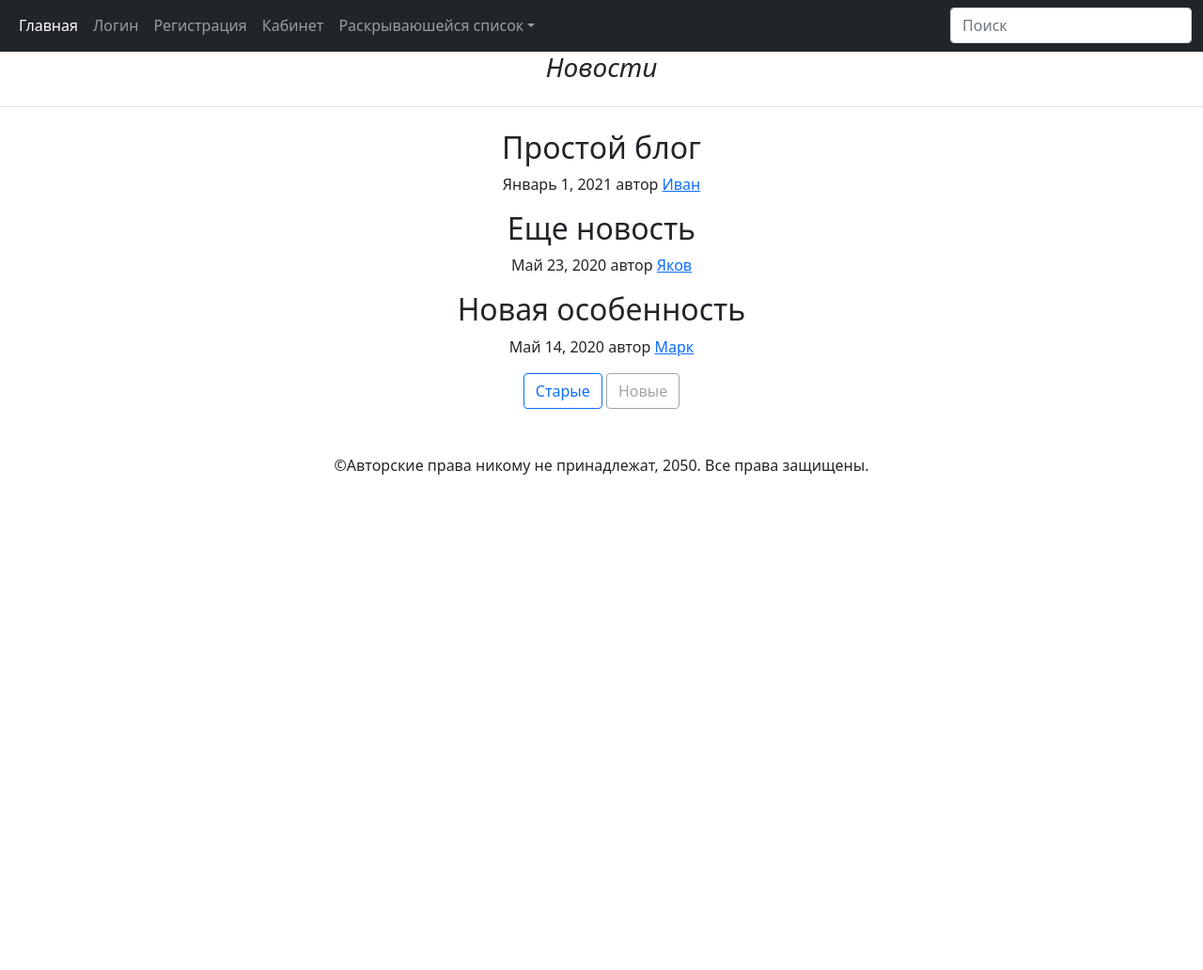
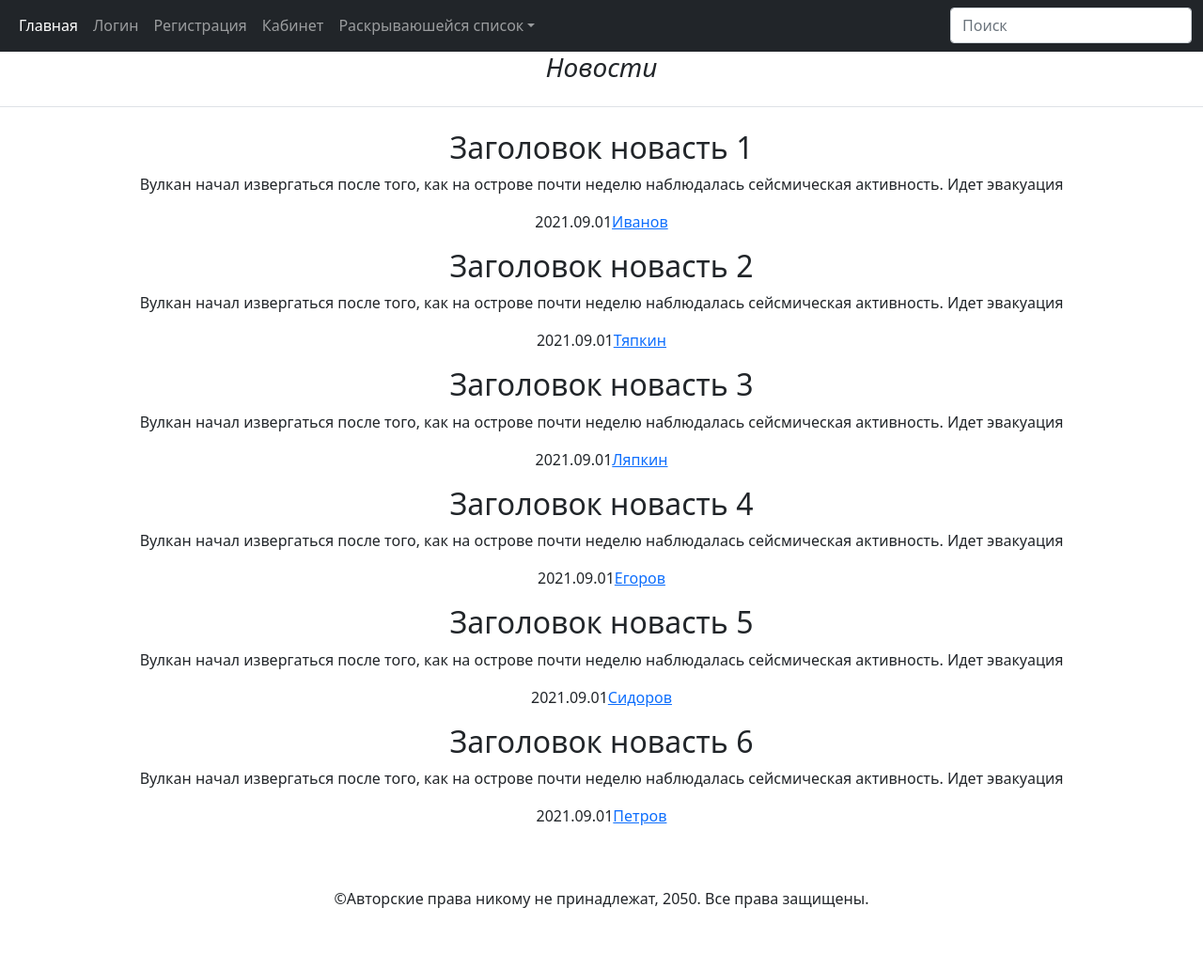
Before and after one commit to ArtemMaslyatnik/News, a PHP site: page /news/ in a window 1280 px wide. Shown: the part 153-1185 px from the top of the page at 94% size. Before the commit the page ends 800 px from the top, so only its background shows below. Run offline with PHP 8.4, Linux system fonts and the light colour scheme.

Commit message:
implement dynamic post output

```diff
--- /dev/null
+++ b/components/News.php
@@ -0,0 +1,39 @@
+<?php
+return  array(
+    array(
+        'title' => 'Заголовок новасть 1',
+        'date' => '2021.09.01',
+        'content' => 'Вулкан начал извергаться после того, как на острове почти неделю наблюдалась сейсмическая активность. Идет эвакуация',
+        'author_name' => 'Иванов',
+    ),
+    array(
+        'title' => 'Заголовок новасть 2',
+        'date' => '2021.09.01',
+        'content' => 'Вулкан начал извергаться после того, как на острове почти неделю наблюдалась сейсмическая активность. Идет эвакуация',
+        'author_name' => 'Тяпкин',
+    ),
+    array(
+        'title' => 'Заголовок новасть 3',
+        'date' => '2021.09.01',
+        'content' => 'Вулкан начал извергаться после того, как на острове почти неделю наблюдалась сейсмическая активность. Идет эвакуация',
+        'author_name' => 'Ляпкин',
+    ),
+        array(
+        'title' => 'Заголовок новасть 4',
+        'date' => '2021.09.01',
+        'content' => 'Вулкан начал извергаться после того, как на острове почти неделю наблюдалась сейсмическая активность. Идет эвакуация',
+        'author_name' => 'Егоров',
+    ),
+    array(
+        'title' => 'Заголовок новасть 5',
+        'date' => '2021.09.01',
+        'content' => 'Вулкан начал извергаться после того, как на острове почти неделю наблюдалась сейсмическая активность. Идет эвакуация',
+        'author_name' => 'Сидоров',
+    ),
+    array(
+        'title' => 'Заголовок новасть 6',
+        'date' => '2021.09.01',
+        'content' => 'Вулкан начал извергаться после того, как на острове почти неделю наблюдалась сейсмическая активность. Идет эвакуация',
+        'author_name' => 'Петров',
+    ),
+);
--- a/view/newsList.php
+++ b/view/newsList.php
@@ -1,27 +1,18 @@
 <!-- list -->
+
 <div class="col-md-12 text-center">
     <h3 class="pb-4 mb-4 fst-italic border-bottom">
         Новости
     </h3>
 
     <article class="blog-post">
-        <h2 class="blog-post-title">Простой блог</h2>
-        <p class="blog-post-meta">Январь 1, 2021 автор <a href="#">Иван</a></p>
+        <?php
+         $arrNews = include("./components/News.php");
+        foreach ($arrNews as $newsList):?>
+        <h2 class="blog-post-title"><?php echo $newsList['title'];?></h2>
+        <p class="blog-post-meta"><?php echo $newsList['content'];?></p>
+        <p class="blog-post-meta"><?php echo $newsList['date'];?><a href="#"><?php echo $newsList['author_name'];?></a></p>
+        <?php endforeach;?>
     </article>
 
-    <article class="blog-post">
-        <h2 class="blog-post-title">Еще новость</h2>
-        <p class="blog-post-meta">Май 23, 2020 автор <a href="#">Яков</a></p>
-    </article>
-
-    <article class="blog-post">
-        <h2 class="blog-post-title">Новая особенность</h2>
-        <p class="blog-post-meta">Май 14, 2020 автор <a href="#">Марк</a></p>
-
-    </article>
-
-    <nav class="blog-pagination" aria-label="Pagination">
-        <a class="btn btn-outline-primary" href="#">Старые</a>
-        <a class="btn btn-outline-secondary disabled" href="#" tabindex="-1" aria-disabled="true">Новые</a>
-    </nav>
 </div>
```
